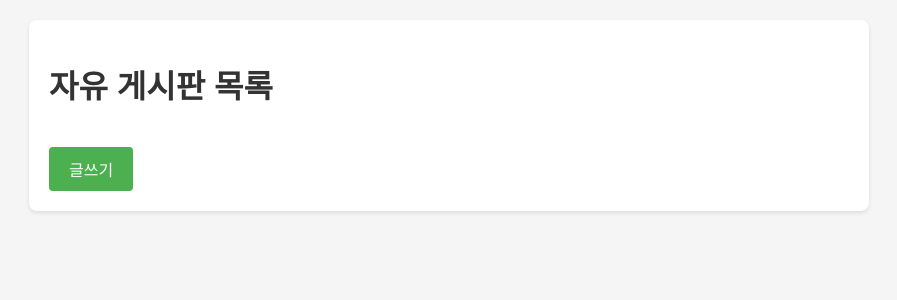
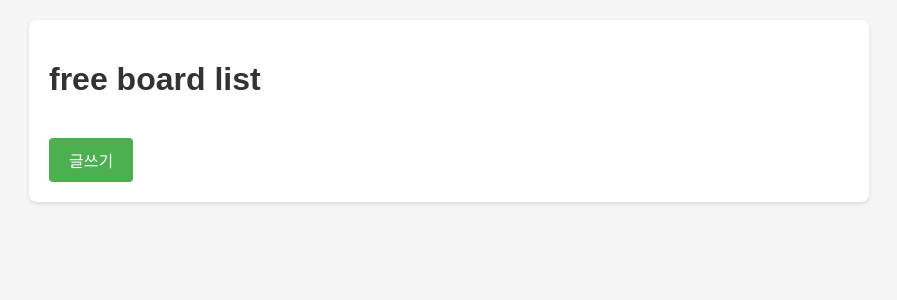
Before and after one commit to OZ-10-mentoring/ShareMusic, a Django app: page /board/free in a window 1280 px wide. Shown: the top 300 px of the page, without its empty margins (191-1088 px from the left). Run offline with Django 5.2, Linux system fonts and the light colour scheme; data that the repository does not hold is empty.

Commit message:
멘토링 과제 2주차

```diff
--- a/board/models.py
+++ b/board/models.py
@@ -12,7 +12,7 @@ class Post(models.Model):
     classification = models.CharField(
         max_length=100,
         help_text="분류",
-        default="자유게시판",
+        default="free",
     )
     music_link = models.CharField(
         max_length=1024,
--- a/board/templates/board.html
+++ b/board/templates/board.html
@@ -7,7 +7,7 @@
 <head>
     <meta charset="UTF-8">
     <meta name="viewport" content="width=device-width, initial-scale=1.0">
-    <title>게시판 목록</title>
+    <title>board list</title>
     <style>
         body {
             font-family: 'Arial', sans-serif;
@@ -81,7 +81,7 @@
 </head>
 <body>
     <div class="container">
-        <h1>{{ korea_board_name }} 게시판 목록</h1>
+        <h1>{{ korea_board_name }} board list</h1>
         <ul class="post-list">
             {% for post in posts %}
                 <li class="post-item">
--- a/board/views.py
+++ b/board/views.py
@@ -14,14 +14,14 @@ def get_posts(request, board_name):
     # Selcet * from board_post
     korea_board_name = "게시판"
     if board_name == "recommend":
-        korea_board_name = "추천"
-        post_qs = Post.objects.filter(classification__in=["추천", "추천게시판"])
+        korea_board_name = "recommend"
+        post_qs = Post.objects.filter(classification__in=["추천", "추천게시판", "recommend"])
     elif board_name == "review":
-        korea_board_name = "리뷰"
-        post_qs = Post.objects.filter(classification__in=["리뷰", "리뷰게시판"])
+        korea_board_name = "review"
+        post_qs = Post.objects.filter(classification__in=["리뷰", "리뷰게시판", "review"])
     elif board_name == "free":
-        korea_board_name = "자유"
-        post_qs = Post.objects.filter(classification__in=["자유", "자유게시판"])
+        korea_board_name = "free"
+        post_qs = Post.objects.filter(classification__in=["자유", "자유게시판", "free"])
 
     return render(
         request,
@@ -36,13 +36,13 @@ def get_posts(request, board_name):
 
 def create_post(request):
     board_name = request.GET.get('type')
-    korea_board_name = "게시판"
+    korea_board_name = "board"
     if board_name == "recommend":
-        korea_board_name = "추천"
+        korea_board_name = "recommend"
     elif board_name == "review":
-        korea_board_name = "리뷰"
+        korea_board_name = "review"
     elif board_name == "free":
-        korea_board_name = "자유"
+        korea_board_name = "free"
     if request.method == "GET":
         return render(
             request,
@@ -59,11 +59,11 @@ def create_post(request):
         genre = request.POST.get('genre')
         board_name = request.POST.get('board_name')
         if board_name == "recommend":
-            korea_board_name = "추천"
+            korea_board_name = "recommend"
         elif board_name == "review":
-            korea_board_name = "리뷰"
+            korea_board_name = "review"
         elif board_name == "free":
-            korea_board_name = "자유"
+            korea_board_name = "free"
         Post.objects.create(
             title=title,
             content=content,
@@ -72,3 +72,15 @@ def create_post(request):
             genre=genre,
         )
         return redirect('get_boards', board_name=board_name)
+
+def get_genre_posts(request):
+    genre = request.GET.get("genre")
+    post_qs = Post.objects.filter(genre=genre)
+    return render(
+        request,
+        "board.html",
+        {
+            "posts": post_qs,
+            "genre": genre
+        }
+    )
--- a/config/urls.py
+++ b/config/urls.py
@@ -5,6 +5,7 @@ from board.views import (
     create_post,
     home,
     get_posts,
+    get_genre_posts
 )
 
 
@@ -13,4 +14,5 @@ urlpatterns = [
     path('', home, name='home'),
     path('board/<str:board_name>', get_posts, name='get_boards'),
     path('board/post/write', create_post, name='create_post'),
+    path('board/genre/', get_genre_posts, name='get_genre_posts')
 ]
```
Also changed, not shown: board/templates/home.html (+46 -0 lines), board/migrations/0002_post_classification.py, 1 other file.
